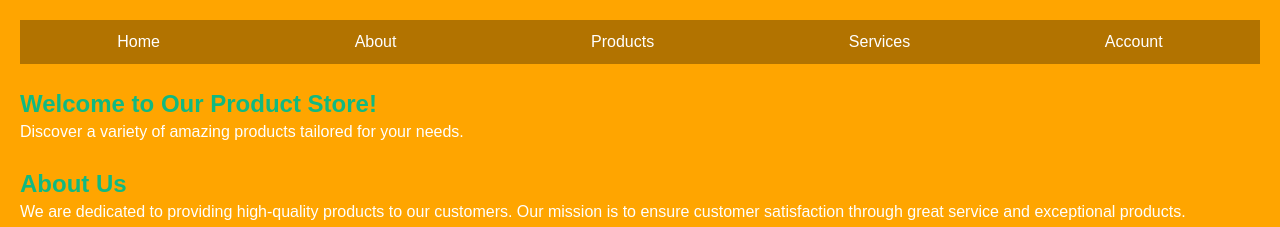
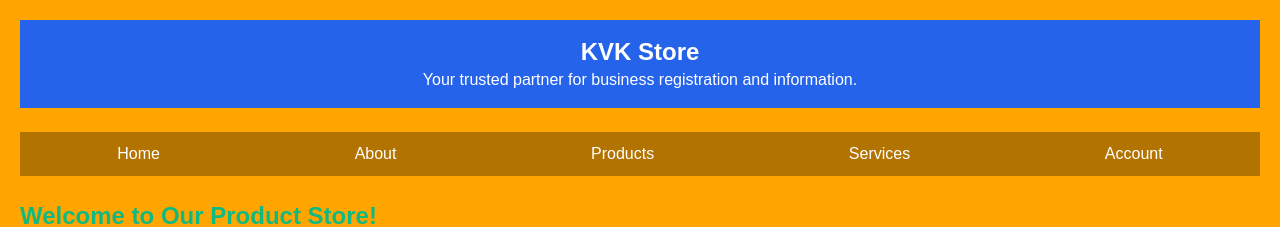
Before and after one commit to kvk1999/fakestoreapi, a plain HTML site: page fakestoreapi/index.html in a window 1280 px wide. Shown: the top 227 px of the page. Drawn offline with nearby package versions, Linux system fonts and the light colour scheme; no server answers.

Commit message:
Update index.html

```diff
--- a/fakestoreapi/index.html
+++ b/fakestoreapi/index.html
@@ -9,6 +9,12 @@
 </head>
 <body class="bg-orange-500">
     <div class="container mx-auto p-6">
+        <!-- KVK Section -->
+        <div class="bg-blue-600 text-white p-4 text-center mb-6">
+            <h2 class="text-2xl font-bold">KVK Store</h2>
+            <p>Your trusted partner for business registration and information.</p>
+        </div>
+
         <!-- Navigation -->
         <nav class="mb-6">
             <ul class="flex justify-around text-white">
```
